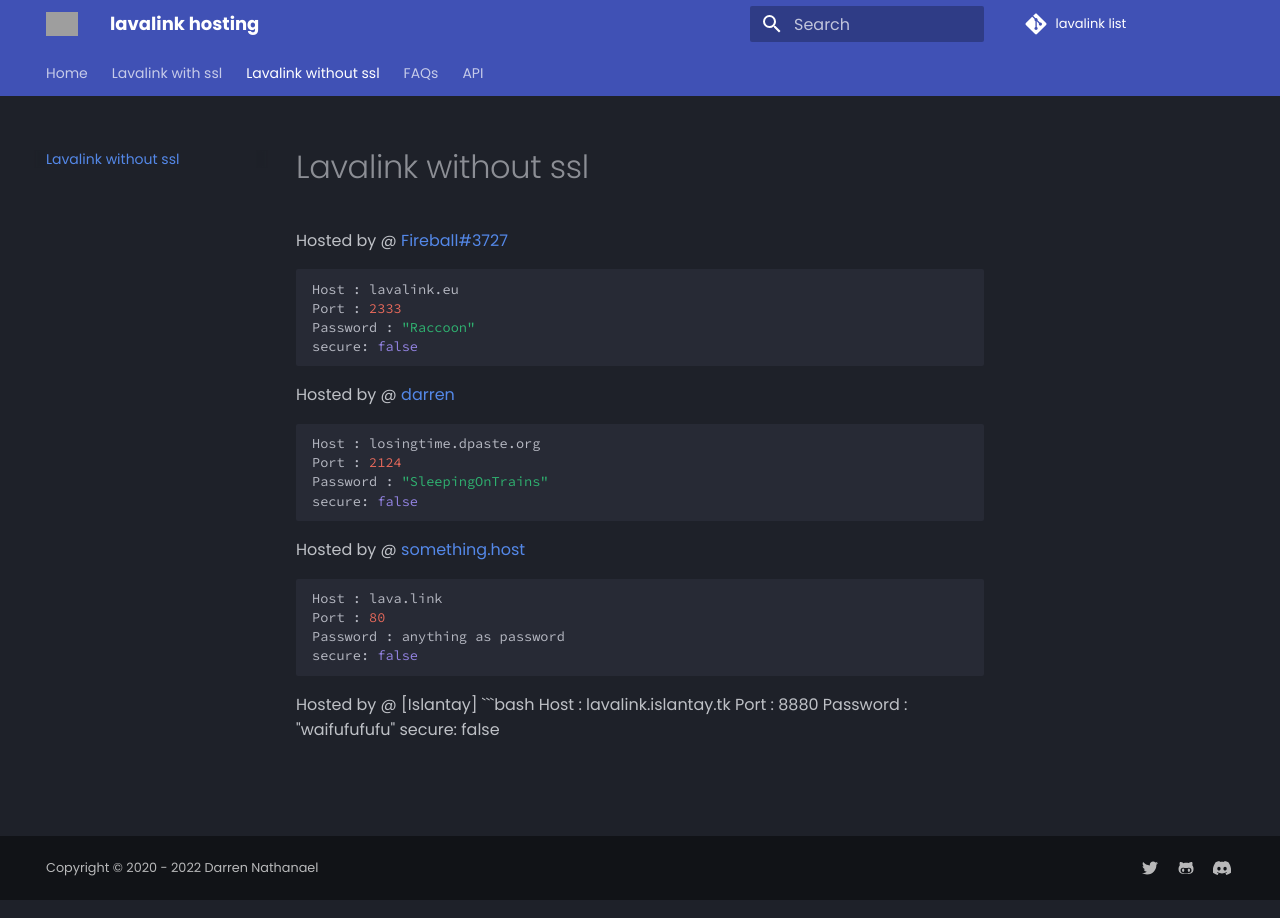
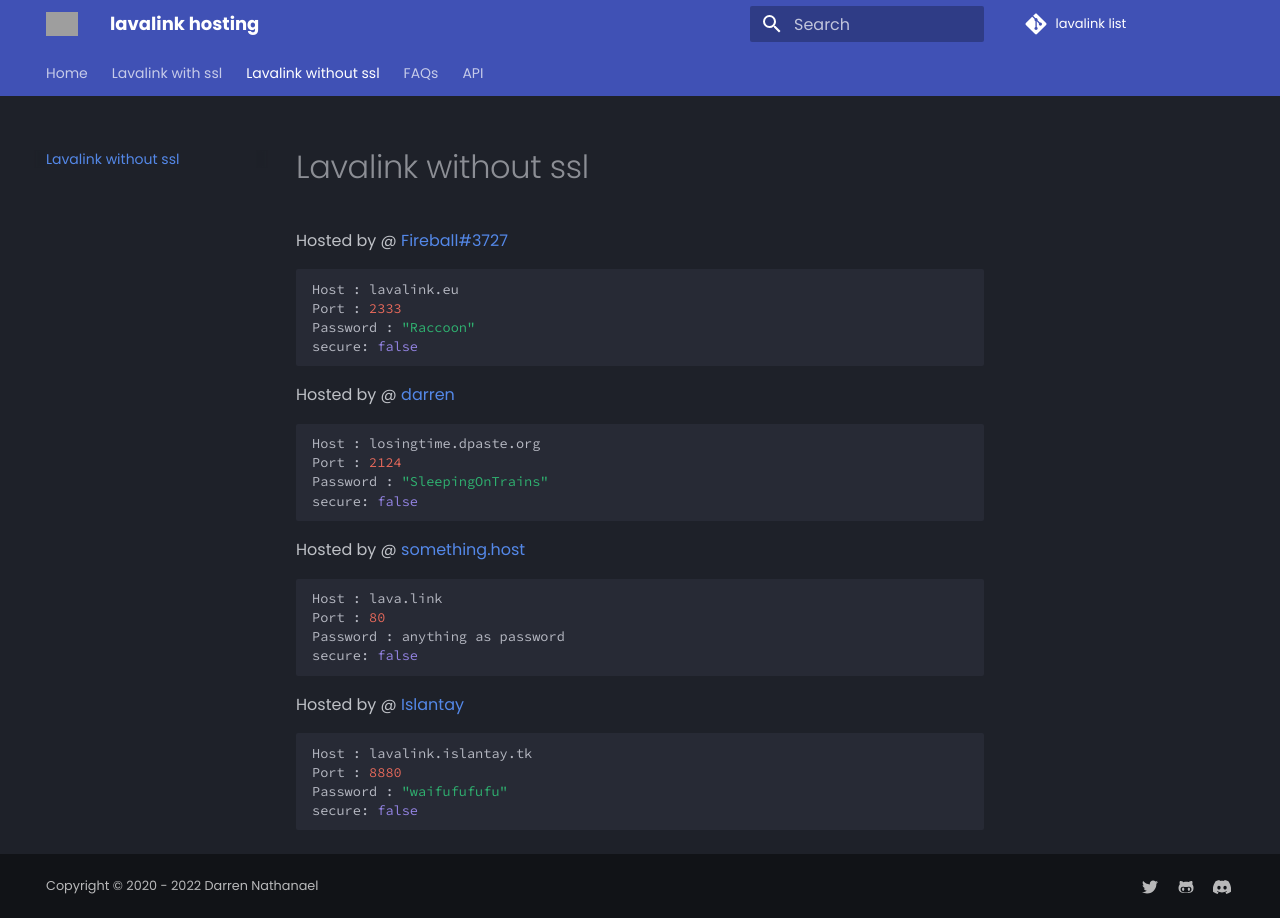
Before and after one commit to DarrenOfficial/lavalink-list, an MkDocs documentation site: the page built from docs/NoSSL/lavalink-without-ssl.md, in a window 1280 px wide. Built offline with MkDocs 1.6.1 and Material for MkDocs 9.7.7, drawn with Linux system fonts in a browser that asks for light colours; comment, search, counter and statistics services are not loaded; part of the change alters nothing that is shown; grey boxes are pictures that could not be loaded.

````diff
--- a/docs/NoSSL/lavalink-without-ssl.md
+++ b/docs/NoSSL/lavalink-without-ssl.md
@@ -26,9 +26,10 @@ Port : 80
 Password : anything as password
 secure: false
 ```
-Hosted by @ [Islantay]
+Hosted by @ [Islantay](https://github.com/Dep0s1t)
 ```bash
 Host : lavalink.islantay.tk
 Port : 8880
 Password : "waifufufufu"
 secure: false
+```
````
